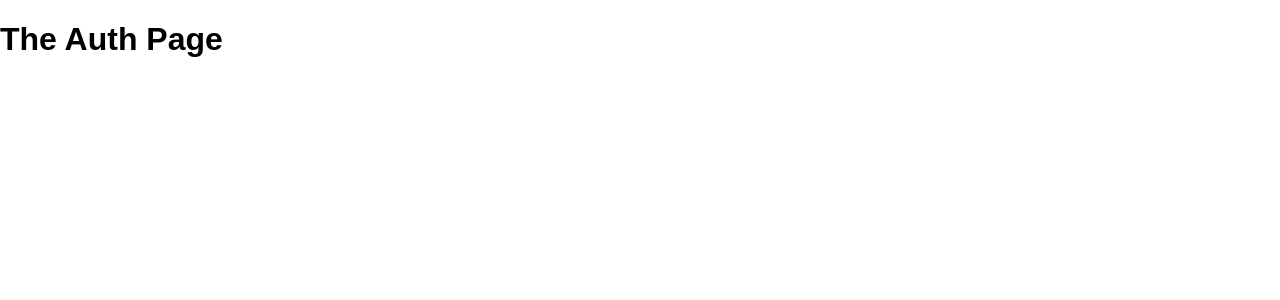
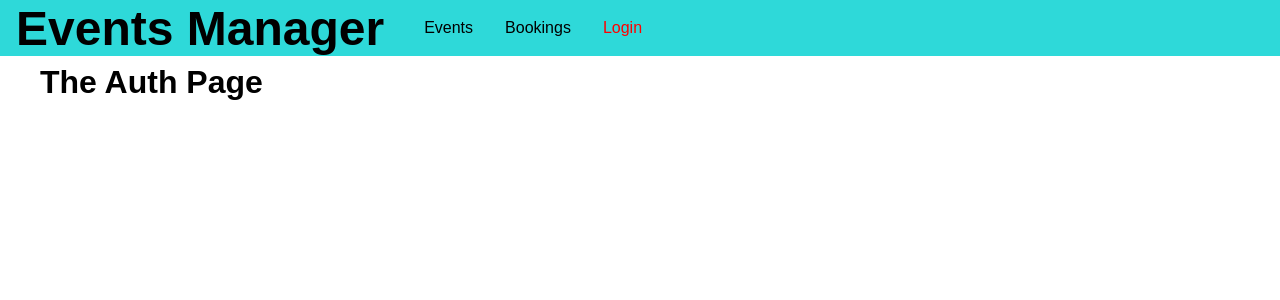
Before and after one commit to adanlessossi/event-booking, a React (Create React App) app in the folder frontend/: page /auth in a window 1280 px wide. Shown: the top 300 px of the page. Built offline with nearby package versions, Linux system fonts and the light colour scheme; the HTML template or start-up script is replaced by a standard one.

Commit message:
Added the React Navbar

```diff
--- a/frontend/src/App.css
+++ b/frontend/src/App.css
@@ -1,32 +1,3 @@
-.App {
-  text-align: center;
+.main-content {
+  margin: 4rem 2.5rem;
 }
-
-.App-logo {
-  animation: App-logo-spin infinite 20s linear;
-  height: 40vmin;
-}
-
-.App-header {
-  background-color: #282c34;
-  min-height: 100vh;
-  display: flex;
-  flex-direction: column;
-  align-items: center;
-  justify-content: center;
-  font-size: calc(10px + 2vmin);
-  color: white;
-}
-
-.App-link {
-  color: #61dafb;
-}
-
-@keyframes App-logo-spin {
-  from {
-    transform: rotate(0deg);
-  }
-  to {
-    transform: rotate(360deg);
-  }
-}
--- a/frontend/src/App.js
+++ b/frontend/src/App.js
@@ -3,6 +3,7 @@
 import AuthPage from './pages/Auth';
 import EventsPage from './pages/Events';
 import BookingsPage from './pages/Bookings';
+import MainNavigation from './components/Navigation/MainNavigation'
 
 import './App.css';
 
@@ -10,12 +11,17 @@
   render() {
     return (
       <BrowserRouter>
+        <React.Fragment>
+          <MainNavigation />
+          <main className="main-content">
             <Switch>
               <Redirect from="/" to="/auth" exact />
               <Route path="/auth" component={AuthPage} />
               <Route path="/events" component={EventsPage} />
               <Route path="/bookings" component={BookingsPage} />
             </Switch>
+          </main>
+        </React.Fragment>
       </BrowserRouter>
     );
   }
--- /dev/null
+++ b/frontend/src/components/Navigation/MainNavigation.css
@@ -0,0 +1,43 @@
+.main-navigation {
+    position: fixed;
+    left: 0;
+    top: 0;
+    width: 100%;
+    height: 3.5rem;
+    background: #01d1d1d1;
+    padding: 0 1rem;
+    display: flex;
+    align-items: center;
+}
+
+.main-navigation__logo {
+    margin: 0;
+    font-size: 1.5rem;
+}
+
+.main-navigation__items {
+    margin-left: 1.5rem;
+}
+
+.main-navigation__items ul {
+    display: flex;
+    list-style: none;
+    padding: 0;
+    margin: 0;
+}
+
+.main-navigation__items li {
+    margin: 0 1rem;
+}
+
+.main-navigation__items a {
+    text-decoration: none;
+    color: #000;
+}
+
+.main-navigation__items a:hover,
+.main-navigation__items a:active,
+.main-navigation__items a.active {
+    text-decoration: none;
+    color: red;
+}
--- /dev/null
+++ b/frontend/src/components/Navigation/MainNavigation.js
@@ -0,0 +1,27 @@
+import React from 'react';
+import { NavLink } from 'react-router-dom';
+
+import './MainNavigation.css';
+
+const mainNavigation = props => (
+    <header className="main-navigation">
+        <div className="main-navigation__logo">
+            <h1>Events Manager</h1>
+        </div>
+        <nav className="main-navigation__items">
+            <ul>
+                <li>
+                    <NavLink to="/events">Events</NavLink>
+                </li>
+                <li>
+                    <NavLink to="/bookings">Bookings</NavLink>
+                </li>
+                <li>
+                    <NavLink to="/auth">Login</NavLink>
+                </li>
+            </ul>
+        </nav>
+    </header>
+);
+
+export default mainNavigation;
```
Lines whose indentation alone changed are shown as unchanged.
